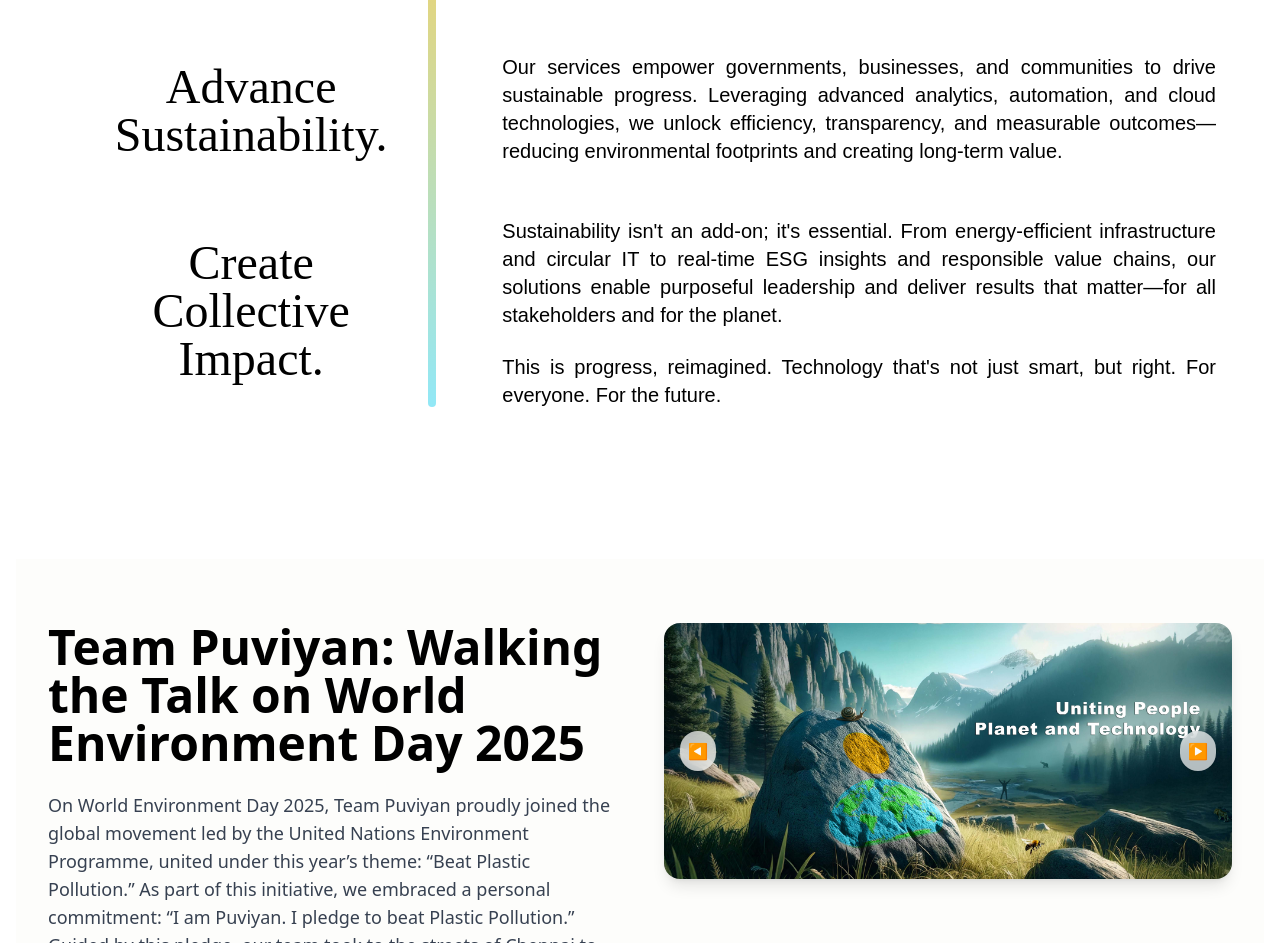
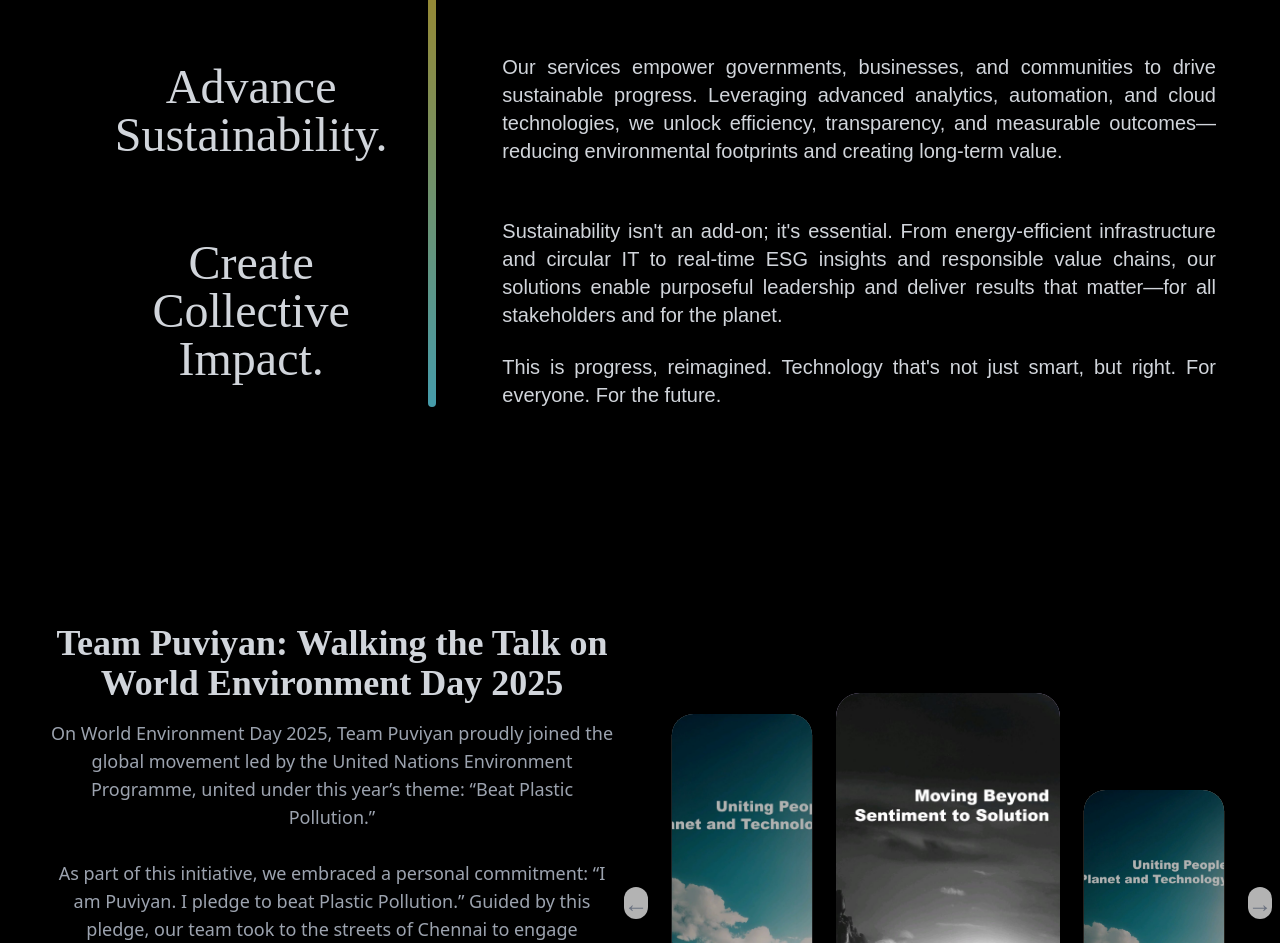
Before and after one commit to mani3121/puviyan_website, a React (Vite) app: page / in a window 1280 px wide. Shown: the part 1857-2800 px from the top of the page. Built offline with nearby package versions, Linux system fonts and the light colour scheme.

Commit message:
Added changes

```diff
--- a/src/components/Gallery.tsx
+++ b/src/components/Gallery.tsx
@@ -1,45 +1,163 @@
-import React from "react";
-import Carousel from "./Carousel";
+import { useState } from "react";
+
+const carouselData = [
+	{
+		image: "/images/Home_at_mob.jpg",
+		bg: "bg-[#c7d2d6]",
+		text: "text-[#e76b5b]",
+	},
+	{
+		image: "/images/Home_bt_mob.jpg",
+		bg: "bg-[#b6a6d6]",
+		text: "text-[#ff7e6b]",
+	},
+	{
+		image: "/images/Home_at_mob.jpg",
+		bg: "bg-[#f7e1c7]",
+		text: "text-[#e7b86b]",
+	},{
+		image: "/images/Co2.png",
+		bg: "bg-[#f7e1c7]",
+		text: "text-[#e7b86b]",
+	},
+  {
+		image: "/images/Mobile7.png",
+		bg: "bg-[#f7e1c7]",
+		text: "text-[#e7b86b]",
+	},
+];
 
 const Gallery = () => {
+	const [active, setActive] = useState(1);
+
+	const handlePrev = () =>
+		setActive((prev) => (prev === 0 ? carouselData.length - 1 : prev - 1));
+	const handleNext = () =>
+		setActive((prev) => (prev === carouselData.length - 1 ? 0 : prev + 1));
+
 	return (
-    <div className="bg-[#fdfdfb] px-8 py-16">
-      <div className="max-w-7xl mx-auto grid md:grid-cols-2 gap-12 items-center">
+		<div className="bg-black px-8 py-16">
+			<div className="max-w-7xl mx-auto grid md:grid-cols-2 gap-12 items-center min-h-[70vh]">
 				{/* Left Section */}
-        <div>
-          <h1 className="text-4xl md:text-5xl font-bold leading-snug text-black mb-6">
+				<div className="flex flex-col justify-center items-center h-full">
+					<h1
+						className="text-4xl font-black text-gray-300 mb-4 text-center w-full"
+						style={{ fontFamily: "Arial Rounded MT Bold", display: "block" }}
+					>
 						Team Puviyan: Walking the Talk on World Environment Day 2025
 					</h1>
-          <p className="text-lg text-gray-700 mb-8">
-            On World Environment Day 2025, Team Puviyan proudly joined the global movement led by the United Nations Environment Programme, united under this year’s theme: “Beat Plastic Pollution.”
+					<p className="text-lg text-gray-400 mb-8 text-center">
+						On World Environment Day 2025, Team Puviyan proudly joined the global
+						movement led by the United Nations Environment Programme, united under
+						this year’s theme: “Beat Plastic Pollution.”
+						<br />
+						<br />
+						As part of this initiative, we embraced a personal commitment: “I am
+						Puviyan. I pledge to beat Plastic Pollution.” Guided by this pledge,
+						our team took to the streets of Chennai to engage residents, spark
+						conversations, and spotlight the urgent need to reduce single-use
+						plastic waste.
+						<br />
+						<br />
+						We distributed reusable cloth bags, encouraging simple, everyday
+						actions that help protect the environment. Each cloth bag, when used
+						150 times, can save about 0.5 kg of CO₂ emissions and keep 150
+						plastic bags out of landfills and waterways. It’s a small switch that
+						creates a big impact for our planet and future generations.
+					</p>
+				</div>
 
-As part of this initiative, we embraced a personal commitment: “I am Puviyan. I pledge to beat Plastic Pollution.” Guided by this pledge, our team took to the streets of Chennai to engage residents, spark conversations, and spotlight the urgent need to reduce single-use plastic waste. We distributed reusable cloth bags, encouraging simple, everyday actions that help protect the environment.
-Each cloth bag, when used 150 times, can save about 0.5 kg of CO₂ emissions and keep 150 plastic bags out of landfills and waterways. It’s a small switch that creates a big impact for our planet and future generations.
-          </p>
+				{/* Right Section – Custom Carousel */}
+				<div className="relative flex flex-col items-center justify-center w-full h-full">
+					{/* Carousel Header */}
+					<div className="flex w-full items-center justify-between mb-4 px-2">
 
 					</div>
-
-        {/* Right Section – Image Collage */}
-        <div className="relative w-full h-full">
-          {/* Image 1
+					{/* Carousel Cards */}
+					<div className="flex items-center justify-center gap-4 w-full">
+						{/* Previous Card */}
+						<button
+							aria-label="Previous"
+							onClick={handlePrev}
+							className="hidden md:flex items-center justify-center rounded-full bg-white/70 w-8 h-8 shadow hover:bg-white"
+							style={{ position: "relative", left: 0, zIndex: 10 }}
+						>
+							<span className="text-2xl text-gray-500">&#8592;</span>
+						</button>
+						<div className="flex items-end justify-center gap-4 w-full">
+							{/* Left */}
+							<div
+								className={`hidden md:block rounded-3xl shadow-lg transition-all duration-300 ${carouselData[(active + carouselData.length - 1) % carouselData.length].bg}`}
+								style={{
+									width: 180,
+									height: 420, // increased from 260 to 420
+									opacity: 0.7,
+									transform: "scale(0.9)",
+									overflow: "hidden",
+								}}
+							>
 								<img
-            src="/images/Puviyanworld1.jpg"
-            alt="Placeholder 1"
-            className="absolute top-0 left-0 w-[60%] rounded-md shadow-lg"
+									src={carouselData[(active + carouselData.length - 1) % carouselData.length].image}
+									className="w-full h-full object-cover"
 								/>
-
+								<div className={`absolute bottom-8 left-0 w-full text-center text-3xl font-bold ${carouselData[(active + carouselData.length - 1) % carouselData.length].text}`} style={{ opacity: 0.7 }}>
+								</div>
+							</div>
+							{/* Center */}
+							<div
+								className={`relative rounded-3xl shadow-2xl transition-all duration-300 ${carouselData[active].bg}`}
+								style={{
+									width: 260, // increased from 240 to 260
+									height: 420, // increased from 340 to 420
+									zIndex: 20,
+									overflow: "hidden",
+								}}
+							>
 								<img
-            src="/images/Puv_mob1.jpg"
-            alt="Placeholder 2"
-            className="absolute top-0 right-0 w-[55%] translate-x-1/3 -translate-y-1/4 rounded-md shadow-lg"
+									src={carouselData[active].image}
+									className="w-full h-full object-cover"
 								/>
-
+								<div className={`absolute bottom-8 left-0 w-full text-center text-5xl font-bold ${carouselData[active].text}`}>
+								</div>
+							</div>
+							{/* Right */}
+							<div
+								className={`hidden md:block rounded-3xl shadow-lg transition-all duration-300 ${carouselData[(active + 1) % carouselData.length].bg}`}
+								style={{
+									width: 180,
+									height: 340, // increased from 260 to 340
+									opacity: 0.7,
+									transform: "scale(0.9)",
+									overflow: "hidden",
+								}}
+							>
 								<img
-            src="/images/Puviyanworld2.jpg"
-            alt="Placeholder 3"
-            className="absolute bottom-0 right-0 w-[75%] translate-x-1/4 translate-y-1/3 rounded-md shadow-lg"
-          /> */}
-          <Carousel />
+									src={carouselData[(active + 1) % carouselData.length].image}
+									className="w-full h-full object-cover"
+								/>
+								<div className={`absolute bottom-8 left-0 w-full text-center text-3xl font-bold ${carouselData[(active + 1) % carouselData.length].text}`} style={{ opacity: 0.7 }}>
+								</div>
+							</div>
+						</div>
+						{/* Next Card */}
+						<button
+							aria-label="Next"
+							onClick={handleNext}
+							className="hidden md:flex items-center justify-center rounded-full bg-white/70 w-8 h-8 shadow hover:bg-white"
+							style={{ position: "relative", right: 0, zIndex: 10 }}
+						>
+							<span className="text-2xl text-gray-500">&#8594;</span>
+						</button>
+					</div>
+					{/* Dots */}
+					<div className="flex items-center justify-center gap-2 mt-6">
+						{carouselData.map((_, idx) => (
+							<span
+								key={idx}
+								className={`inline-block rounded-full transition-all duration-300 ${active === idx ? "bg-gray-700 w-8 h-2" : "bg-gray-400 w-2 h-2"}`}
+							/>
+						))}
+					</div>
 				</div>
 			</div>
 		</div>
--- a/src/components/ServicesLatest.tsx
+++ b/src/components/ServicesLatest.tsx
@@ -9,9 +9,9 @@ const ServicesLatest = () => {
   }
 
   return (
-    <div className="flex flex-col lg:flex-row p-6 lg:p-12 gap-8 bg-white text-black min-h-[90vh] relative">
+    <div className="flex flex-col lg:flex-row p-6 lg:p-12 gap-8 bg-black text-gray-300 min-h-[90vh] relative">
       {/* Left panel */}
-      <div className="bg-white text-black p-8 flex flex-col justify-center items-center text-center w-full lg:w-1/3 min-h-[65vh]">
+      <div className="bg-black text-gray-300 p-8 flex flex-col justify-center items-center text-center w-full lg:w-1/3 min-h-[65vh]">
         <h1 className="text-5xl mb-20 break-words" style={{ fontFamily: "Century Gothic" }}>
           Empower<br /> Ambition.
         </h1>
@@ -39,7 +39,7 @@ const ServicesLatest = () => {
 
       {/* Right panel */}
       <div
-        className="w-full lg:w-2/3 space-y-6 text-justify flex flex-col justify-center min-h-[70vh] text-xl pl-8"
+        className="w-full lg:w-2/3 space-y-6 text-justify flex flex-col justify-center min-h-[70vh] text-xl pl-8 text-gray-300"
         style={{ fontFamily: "Arial" }}
       >
         <p>
@@ -50,14 +50,14 @@ const ServicesLatest = () => {
           global ESG standards—setting a new benchmark for what technology can
           achieve.
         </p>
-          <br/>
+        <br/>
         <p>
           Our services empower governments, businesses, and communities to drive
           sustainable progress. Leveraging advanced analytics, automation, and
           cloud technologies, we unlock efficiency, transparency, and measurable
           outcomes—reducing environmental footprints and creating long-term value.
         </p>
-<br/>
+        <br/>
         <p>
           Sustainability isn't an add-on; it's essential. From energy-efficient
           infrastructure and circular IT to real-time ESG insights and responsible
--- a/src/pages/Index.tsx
+++ b/src/pages/Index.tsx
@@ -1,6 +1,6 @@
-import React, { Suspense, lazy } from 'react';
+import Header from '@/components/Header';
+import { Suspense, lazy } from 'react';
 import { Helmet } from 'react-helmet';
-import Header from '@/components/Header';
 
 const AboutUs = lazy(() => import('@/components/AboutUs'));
 const CarbonFootprintBanner = lazy(() => import('@/components/CarbonFootprintBanner'));
@@ -30,14 +30,14 @@ const Index = () => {
       <Helmet>
         <meta name="viewport" content="width=device-width, initial-scale=1.0, maximum-scale=1.0, user-scalable=no" />
       </Helmet>
-      <div className="w-full overflow-x-hidden">
+      <div className="w-full overflow-x-hidden bg-black">
         <Header />
-        <main className="w-full">
-          <Suspense fallback={<div className="text-center py-8">Loading...</div>}>
+        <main className="w-full bg-black text-gray-300">
+          <Suspense fallback={<div className="text-center py-8 text-gray-300">Loading...</div>}>
             <CarbonFootprintBanner />
 
             {/* Parallax Images section */}
-            <section className="w-full h-screen m-0 p-0">
+            <section className="w-full h-screen m-0 p-0 bg-black text-gray-300">
               <ParallaxImageWrapper
                 image1={parallaxImages.first}
                 image2={parallaxImages.second}
@@ -48,32 +48,32 @@ const Index = () => {
             </section>
 
             {/* Next section that appears after scroll */}
-            <section id="animated-split-images" className="w-full bg-white m-0 p-0">
+            <section id="animated-split-images" className="w-full bg-black text-gray-300 m-0 p-0">
               <div className="w-full">
                 <Product />
               </div>
             </section>
 
-            <section id="services" className="w-full bg-white">
+            <section id="services" className="w-full bg-black text-gray-300">
               <div className="w-full px-4 py-8">
                 <ServicesLatest />
               </div>
             </section>
 
             {/* Gallery Section */}
-            <section id="gallery" className="w-full bg-white">
+            <section id="gallery" className="w-full bg-black text-gray-300">
               <div className="w-full px-4 py-8">
                 <Gallery />
               </div>
             </section>
 
-            <section id="about-us" className="w-full bg-white">
+            <section id="about-us" className="w-full bg-black text-gray-300">
               <div className="w-full px-2 ">
                 <AboutUs />
               </div>
             </section>
 
-            <section id="unite-with-us" className="w-full bg-white">
+            <section id="unite-with-us" className="w-full bg-black text-gray-300">
               <div className="min-h-screen">
                 <UniteWithUs />
               </div>
@@ -82,7 +82,7 @@ const Index = () => {
 
           {/* Footer for larger screens */}
           <footer
-            className="w-full flex items-center justify-between bg-black text-white text-[10px] sm:text-xs px-4 h-10 hidden sm:flex"
+            className="w-full flex items-center justify-between bg-black text-gray-300 text-[10px] sm:text-xs px-4 h-10 hidden sm:flex"
             style={{ fontFamily: "Arial, sans-serif", fontWeight: "normal" }}
           >
             <span className="ml-4 font-normal">
@@ -91,13 +91,13 @@ const Index = () => {
             <div className="flex space-x-4 mr-12">
               <a
                 href="/privacy-policy"
-                className="underline hover:text-gray-300 font-normal"
+                className="underline hover:text-gray-400 font-normal"
               >
                 Privacy Policy
               </a>
               <a
                 href="/terms-conditions"
-                className="underline hover:text-gray-300 font-normal"
+                className="underline hover:text-gray-400 font-normal"
               >
                 Terms & Conditions
               </a>
@@ -105,7 +105,7 @@ const Index = () => {
           </footer>
           {/* Mobile Footer */}
           <footer
-            className="w-full flex items-center justify-between bg-black text-white text-[8px] px-2 h-8 sm:hidden"
+            className="w-full flex items-center justify-between bg-black text-gray-300 text-[8px] px-2 h-8 sm:hidden"
             style={{ fontFamily: "Arial, sans-serif", fontWeight: "normal" }}
           >
             <span className="font-normal">
@@ -114,13 +114,13 @@ const Index = () => {
             <div className="flex flex-row items-center space-x-2">
               <a
                 href="/privacy-policy"
-                className="underline hover:text-gray-300 font-normal"
+                className="underline hover:text-gray-400 font-normal"
               >
                 Privacy Policy
               </a>
               <a
                 href="/terms-conditions"
-                className="underline hover:text-gray-300 font-normal"
+                className="underline hover:text-gray-400 font-normal"
               >
                 Terms & Conditions
               </a>
```
Also changed, not shown: src/components/AboutUs.tsx (+4 -4 lines), src/components/Services.tsx (+18 -7 lines). Lines whose indentation alone changed are shown as unchanged.
